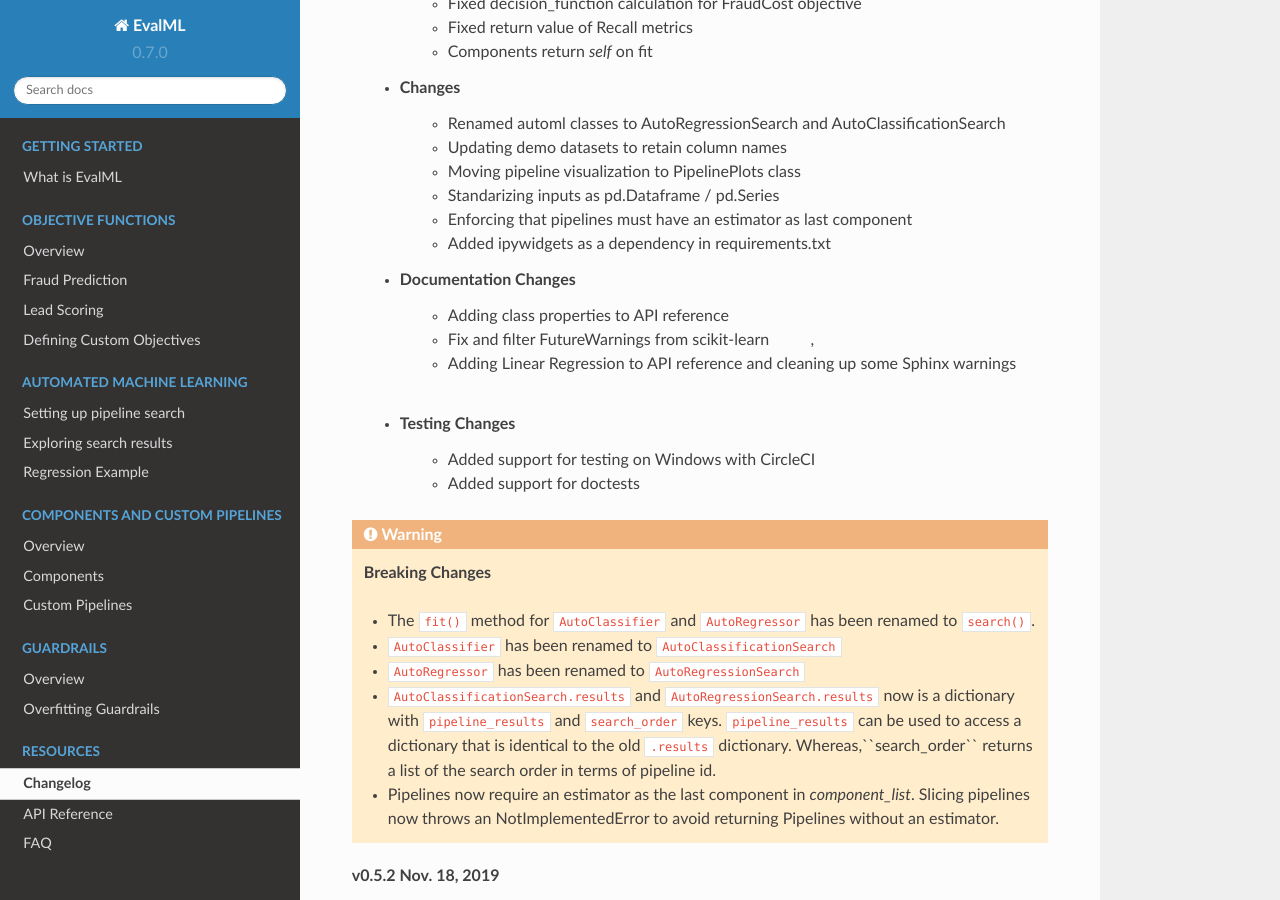
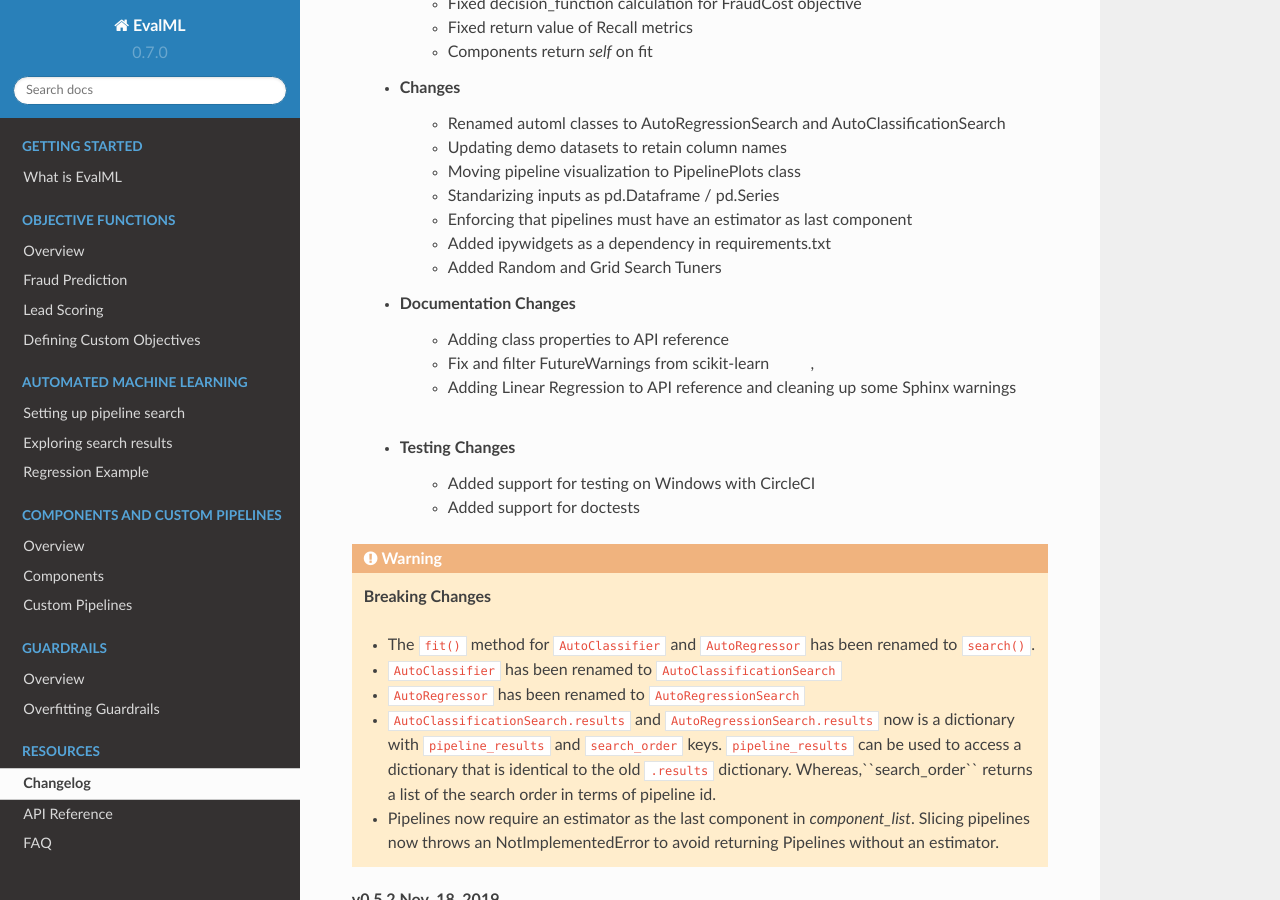
Before and after one commit to alteryx/evalml, a Sphinx documentation site: the page built from docs/source/changelog.rst, in a window 1280 px wide and 900 px high, scrolled down 2659 px. Built offline with Sphinx 7.4.7 and the Read the Docs theme 2.0.0, drawn with Linux system fonts in a browser that asks for light colours; comment, search, counter and statistics services are not loaded.

Commit message:
Updated changelog

```diff
--- a/docs/source/changelog.rst
+++ b/docs/source/changelog.rst
@@ -88,6 +88,7 @@ Changelog
         * Standarizing inputs as pd.Dataframe / pd.Series :pr:`130`
         * Enforcing that pipelines must have an estimator as last component :pr:`277`
         * Added ipywidgets as a dependency in requirements.txt :pr:`278`
+        * Added Random and Grid Search Tuners :pr:`240`
     * Documentation Changes
         * Adding class properties to API reference :pr:`244`
         * Fix and filter FutureWarnings from scikit-learn :pr:`249`, :pr:`257`
```
